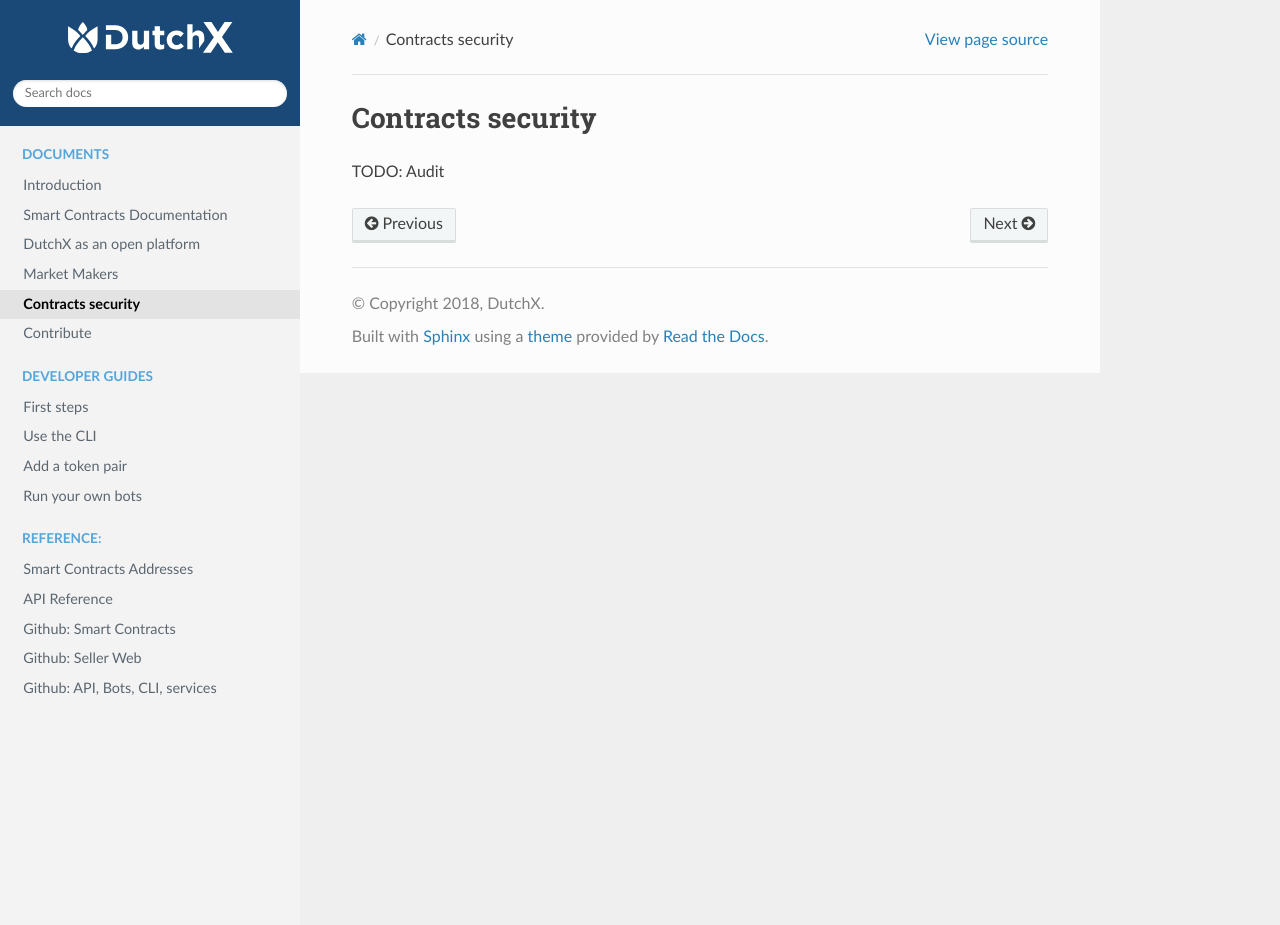
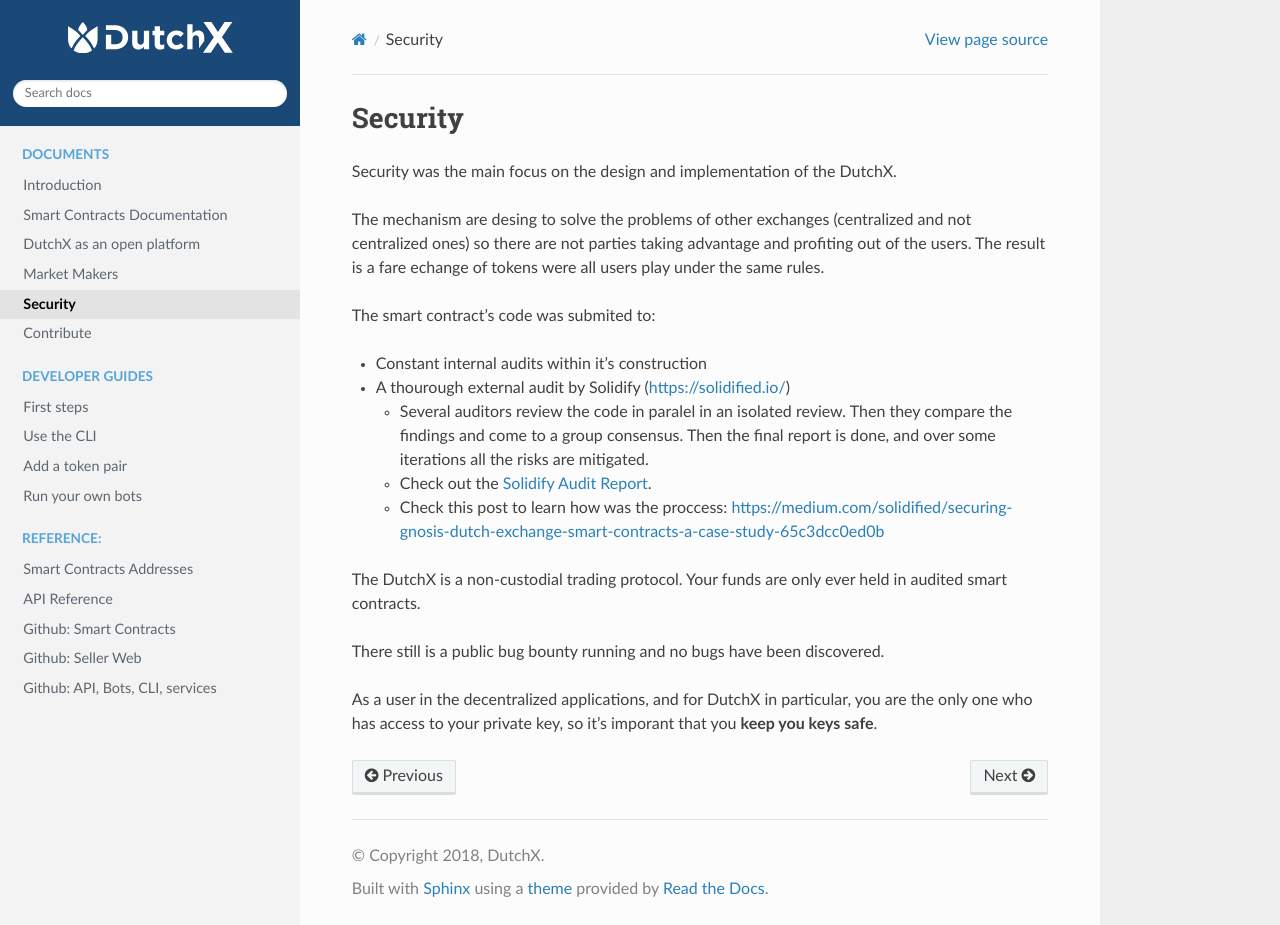
Before and after one commit to gnosis/dx-docs, a Sphinx documentation site: the page built from source/security-of-the-contracts.md, in a window 1280 px wide and 925 px high. Built offline with Sphinx 7.4.7 and the Read the Docs theme 2.0.0, drawn with Linux system fonts in a browser that asks for light colours.

Commit message:
Add security

```diff
--- a/source/security-of-the-contracts.md
+++ b/source/security-of-the-contracts.md
@@ -1,2 +1,26 @@
-# Contracts security
-TODO: Audit
+# Security
+Security was the main focus on the design and implementation of the DutchX.
+
+The mechanism are desing to solve the problems of other exchanges (centralized
+and not centralized ones) so there are not parties taking advantage and
+profiting out of the users. The result is a fare echange of tokens were all
+users play under the same rules.
+
+The smart contract's code was submited to:
+* Constant internal audits within it's construction
+* A thourough external audit by Solidify ([https://solidified.io/](https://solidified.io/))
+  * Several auditors review the code in paralel in an isolated review. Then they
+    compare the findings and come to a group consensus. Then the final report
+    is done, and over some iterations all the risks are mitigated.
+  * Check out the <a hred="./_static/docs/Solidified_Audit_Report.pdf">Solidify Audit Report</a>.
+  * Check this post to learn how was the proccess:
+  [https://medium.com/solidified/securing-gnosis-dutch-exchange-smart-contracts-a-case-study-65c3dcc0ed0b](https://medium.com/solidified/securing-gnosis-dutch-exchange-smart-contracts-a-case-study-65c3dcc0ed0b)
+
+The DutchX is a non-custodial trading protocol.
+Your funds are only ever held in audited smart contracts.
+
+There still is a public bug bounty running and no bugs have been discovered.
+
+As a user in the decentralized applications, and for DutchX in particular, you
+are the only one who has access to your private key, so it's imporant that
+you **keep you keys safe**.
```
Also changed, not shown: source/contribute.md (+6 -0 lines), source/market-makers.md (+3 -3 lines).
